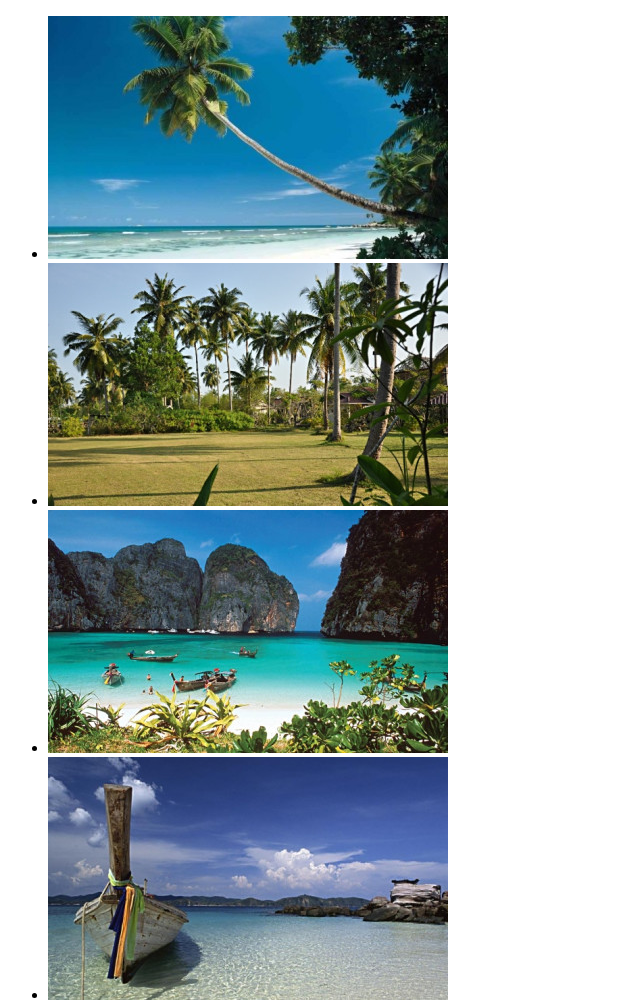
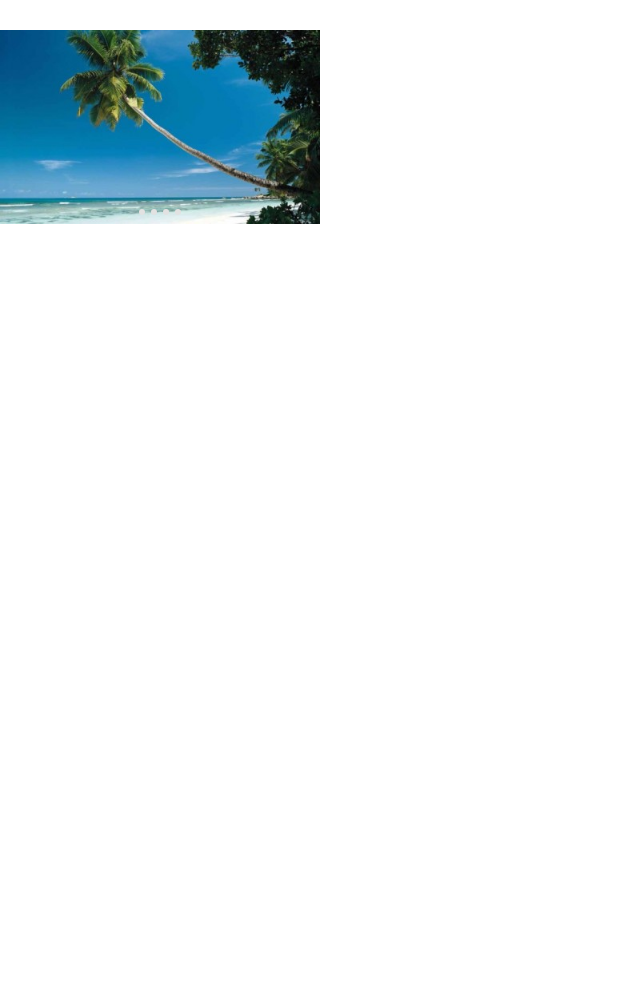
Before and after one commit to zhangchen2397/slide, a plain HTML site: page demo/index.html in a window 1280 px wide. Shown: the whole page, without its empty margins (0-640 px from the left). After the commit the page ends 800 px from the top, so only its background shows below. Drawn offline with Linux system fonts and the light colour scheme.

Commit message:
update by zc

```diff
--- a/demo/index.html
+++ b/demo/index.html
@@ -5,7 +5,54 @@
     <title>移动webapp滑动组件示例</title>
     <meta name="viewport" content="width=device-width,initial-scale=1.0,maximum-scale=1.0,minimum-scale=1.0,user-scalable=no">
     <style>
+        body, ul, li {
+            padding: 0;
+            margin: 0;
+            list-style: none;
+        }
 
+        .slide {
+            width: 320px;
+            position: relative;
+            overflow: hidden;
+            padding: 30px 0;
+        }
+
+        .slide ul.img-list {
+            width: 1280px;
+            display: -webkit-box;
+        }
+
+        .slide ul.img-list li {
+            width: 320px;
+        }
+
+        .slide ul.img-list li img {
+            width: 100%;
+            vertical-align: top;
+        }
+
+
+
+        .slide ul.nav-list {
+            position: relative;
+            top: -15px;
+            text-align: center;
+        }
+
+        .slide ul.nav-list li {
+            display: inline-block;
+            margin: 0 3px;
+            text-indent: -9999px;
+            width: 6px;
+            height: 6px;
+            border-radius: 3px;
+            background-color: #e2e2e2;
+        }
+
+        .slide ul.nav-list li.cur {
+            background-color: #20cfb8;
+        }
     </style>
 </head>
 <body>
@@ -16,8 +63,6 @@
             <li><a href=""><img src="./images/img3.jpg" /></a></li>
             <li><a href=""><img src="./images/img4.jpg" /></a></li>
         </ul>
-
-        <ul class="nav-list"></ul>
     </div>
 
 
@@ -28,6 +73,8 @@
 
     <script>
         ( function() {
+            new slide();
+
         } )();
 
     </script>
--- a/slide.js
+++ b/slide.js
@@ -20,7 +20,11 @@
 
     var slide = function( config ) {
         this.defaultConfig = {
-
+            el: 'slide',
+            speed: 3000,
+            autoPlay: true,
+            continuous: true,
+            navClass: 'nav-list'
         };
 
         this.config = $.extend( this.defaultConfig, config || {} );
@@ -30,6 +34,51 @@
 
     $.extend( slide.prototype, {
         init: function() {
+            this._cache();
+            this._createNav();
+            this._actContinue();
+            this._initEvent();
+        },
+
+        _cache: function() {
+            var me = this,
+                config = this.config;
+
+            this.el = ( typeof config.el === 'string' ) ? $( '#' + config.el ) : config.el;
+            this.imgUl = $( this.el.children()[ 0 ] );
+            this.imgList = this.imgUl.find( 'li' );
+            this.imgLen = this.imgList.length;
+        },
+
+        _createNav: function() {
+            var me = this,
+                config = this.config,
+                tempHtml = '<ul class="' + config.navClass + '">';
+
+            this.imgList.each( function( idx, el ) {
+                idx = idx + 1;
+                tempHtml += '<li>' + idx + '</li>';
+            } );
+
+            tempHtml += '</ul>';
+
+            this.el.append( tempHtml );
+
+            this.navUl = this.el.find( 'ul.' + config.navClass );
+            this.navList = this.navUl.find( 'li' );
+        },
+
+        _actContinue: function() {
+            var me = this,
+                config = this.config;
+
+            if ( config.continuous ) {
+                this.imgUl.append( $( this.imgList[ 0 ] ).clone() );
+                this.imgUl.append( $( this.imgList[ this.imgLen - 1 ] ).clone() );
+            }
+        },
+
+        _initEvent: function() {
 
         }
     } );
```
